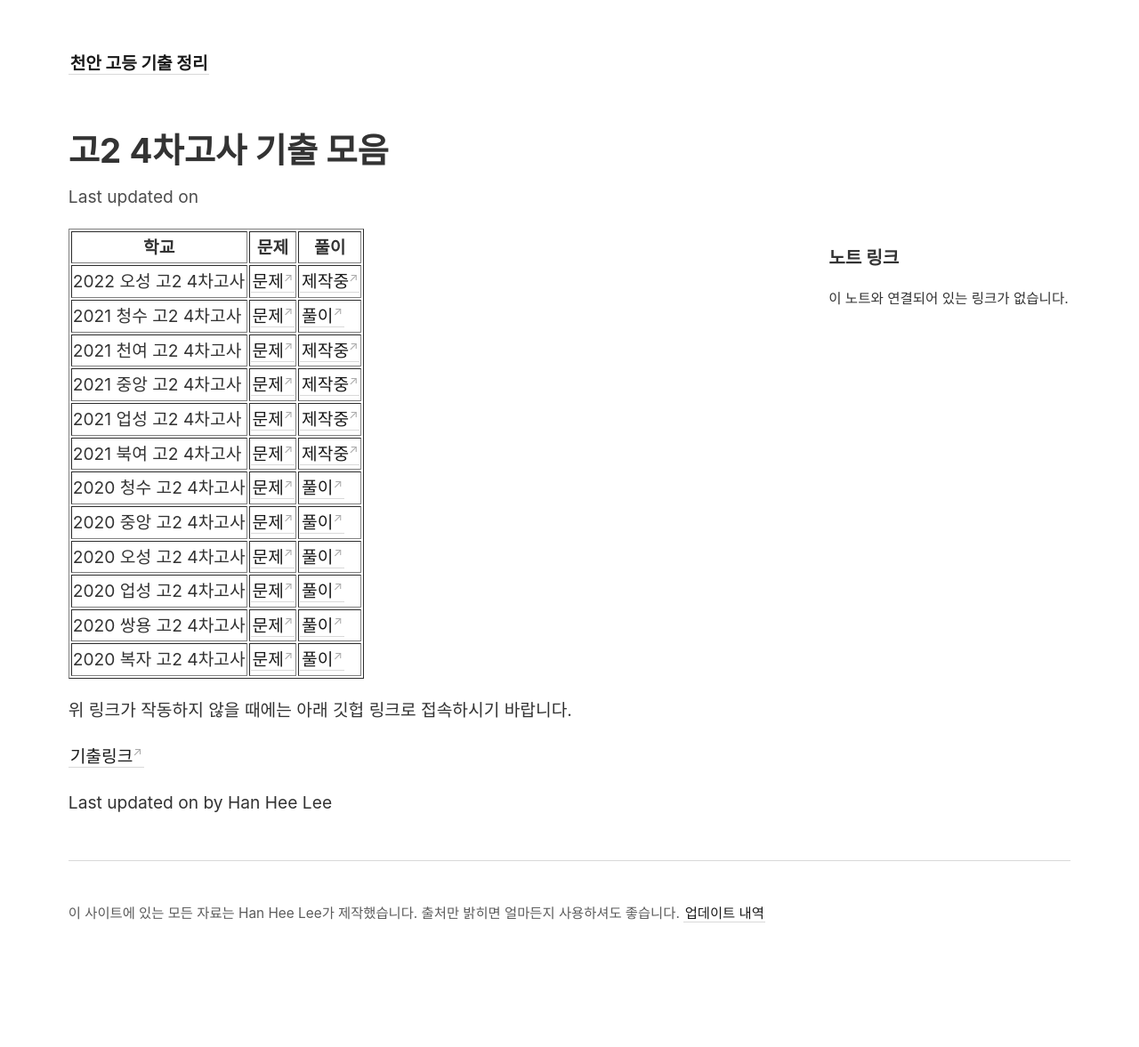
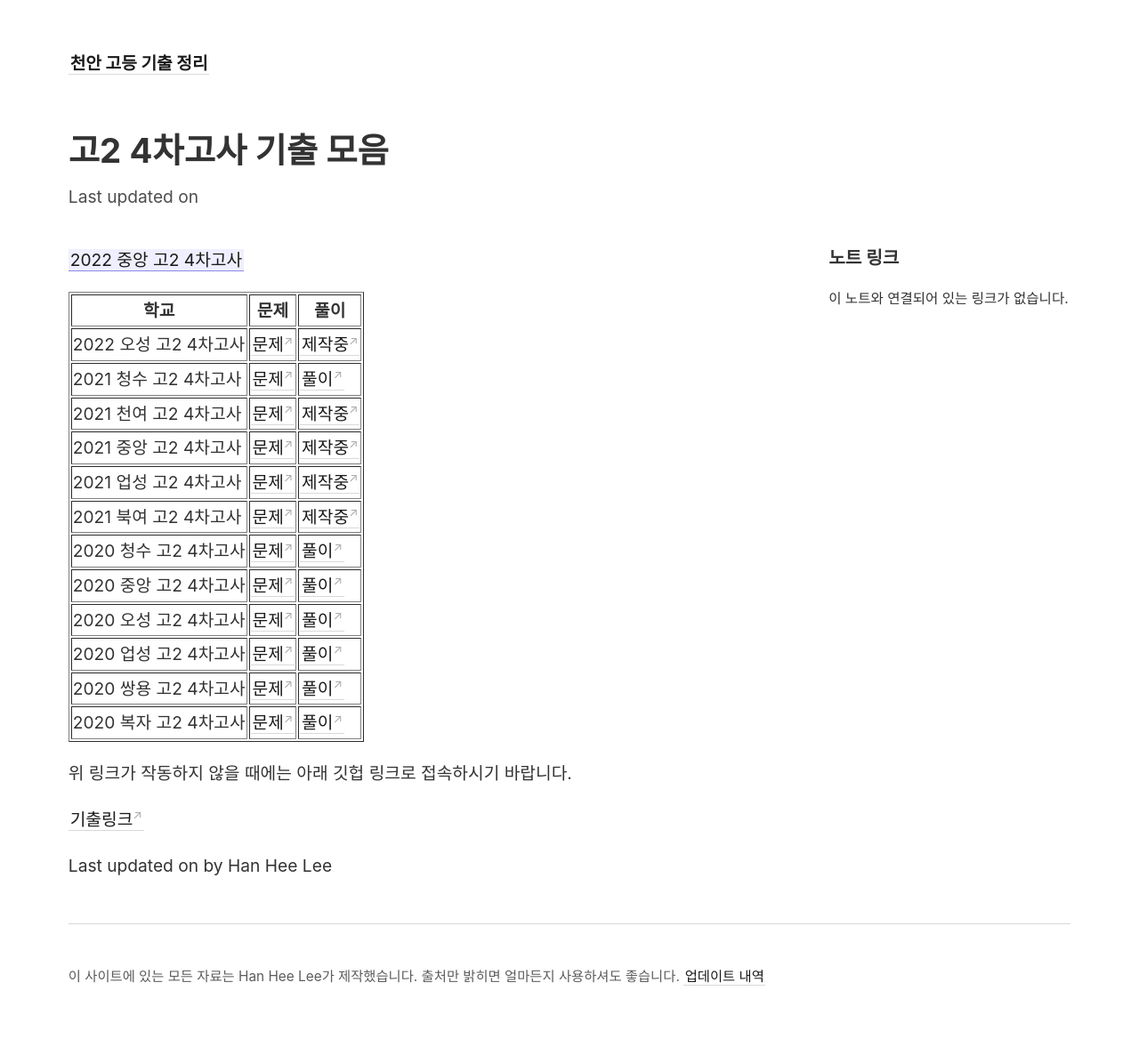
Before and after one commit to gwandae/test, a Jekyll site: the page built from _notes/고2 4차고사 대비 기출모음.md, in a window 1280 px wide. Shown: the whole page at 89% size. Built offline with Jekyll 4.4.1, drawn with Linux system fonts in a browser that asks for light colours; before the commit the page ends 1106 px from its top, so only the background shows below that.

Commit message:
Update 고2 4차고사 대비 기출모음.md

```diff
--- a/_notes/고2 4차고사 대비 기출모음.md
+++ b/_notes/고2 4차고사 대비 기출모음.md
@@ -2,6 +2,8 @@
 title: "고2 4차고사 기출 모음"
 permalink: /2-4
 ---
+[[2022 중앙 고2 4차고사]]
+
 <table border="1">
 <th>학교</th> <th>문제</th> <th>풀이</th>
   <tr>
```
